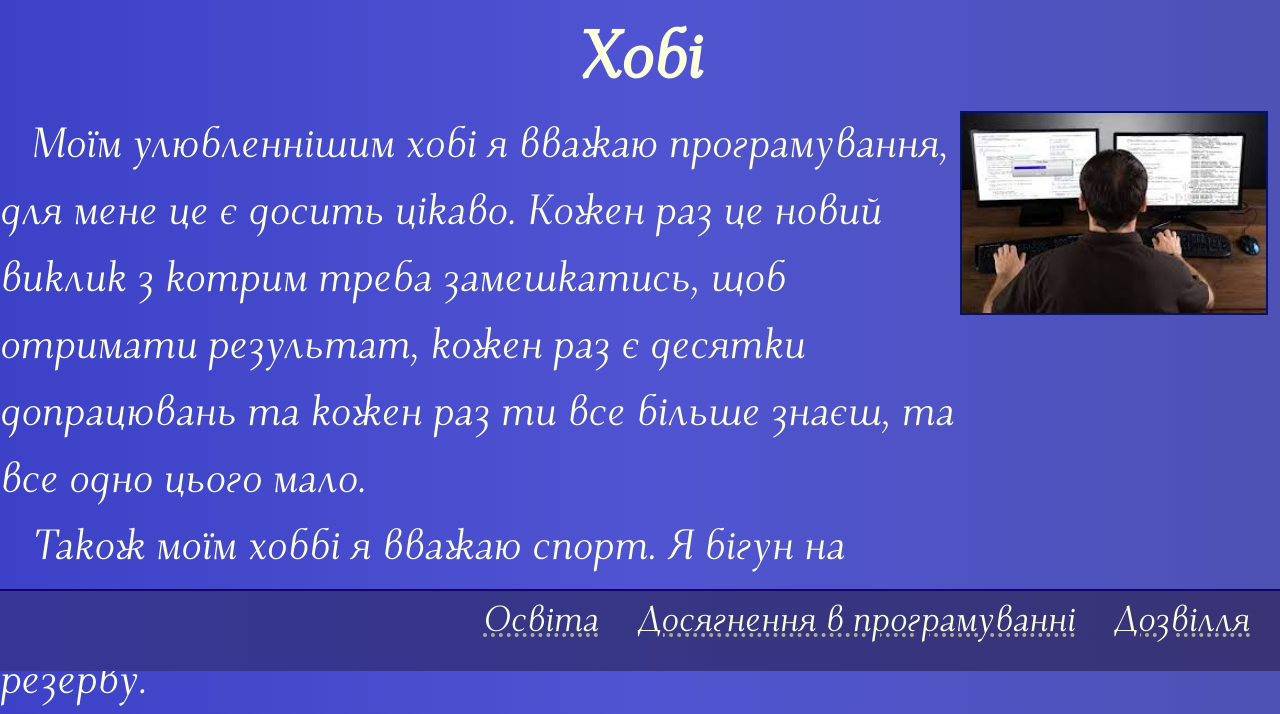
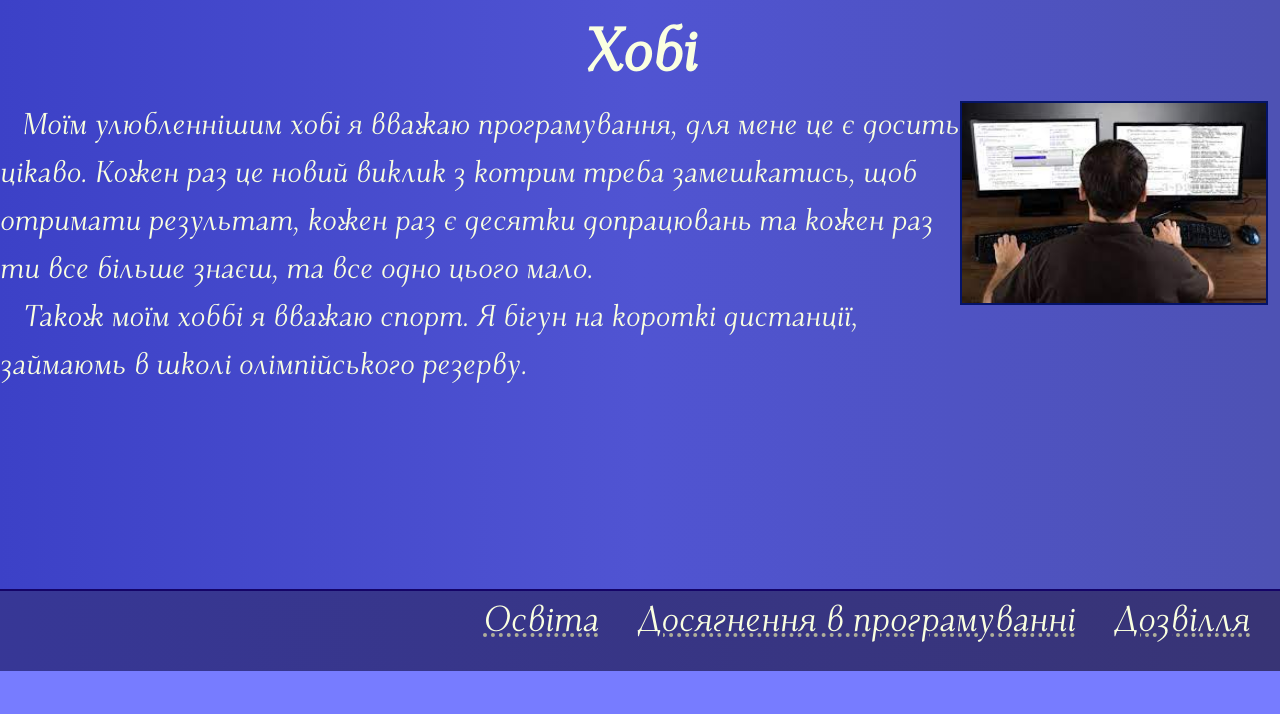
Before and after one commit to PrymushAnton/my_portfolio, a Django app: page /andrey/hobbies/ in a window 1280 px wide. Shown: the part 129-843 px from the top of the page. After the commit the page ends 800 px from the top, so only its background shows below. Run offline with Django 4.2, Linux system fonts and the light colour scheme.

Commit message:
fix size font in app "andrey"

```diff
--- a/project_site/progect/andrey/static/andrey/css/style.css
+++ b/project_site/progect/andrey/static/andrey/css/style.css
@@ -16,14 +16,14 @@ main .additionalInfo{
 main h1 {
     margin: 0%;
     width: 100%;
-    font-size: 220%;
+    font-size: 200%;
     text-align: center;
     margin-top: 5px;
     margin-bottom: 0%;
 }
-main .content p{
-    font-size: 140%;
-}
+/* main .content p{
+    font-size: 130%;
+} */
 img {
     width: 95%;
     border: 2px solid #041368;
```
